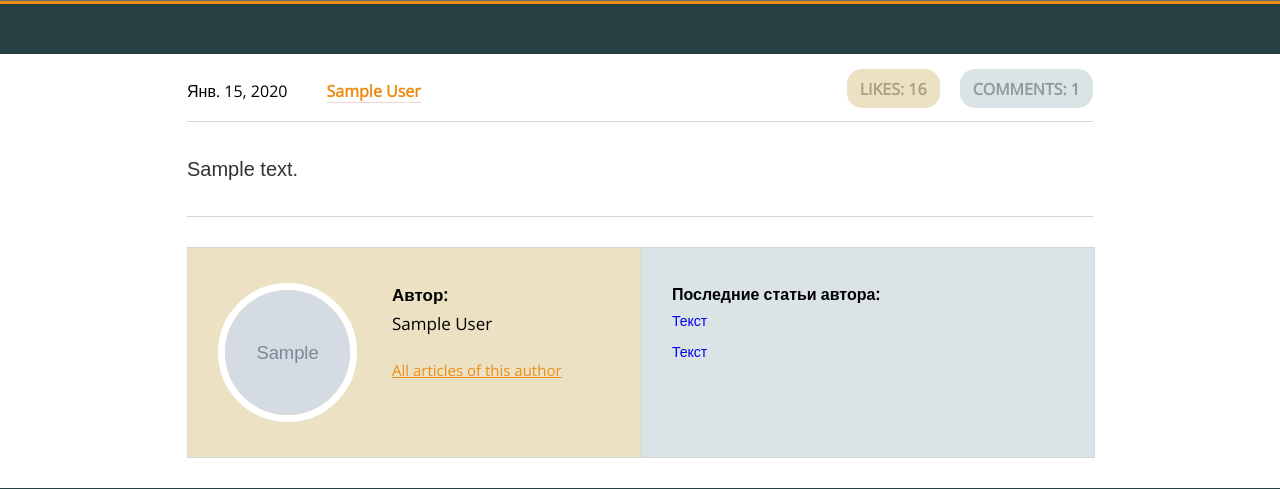
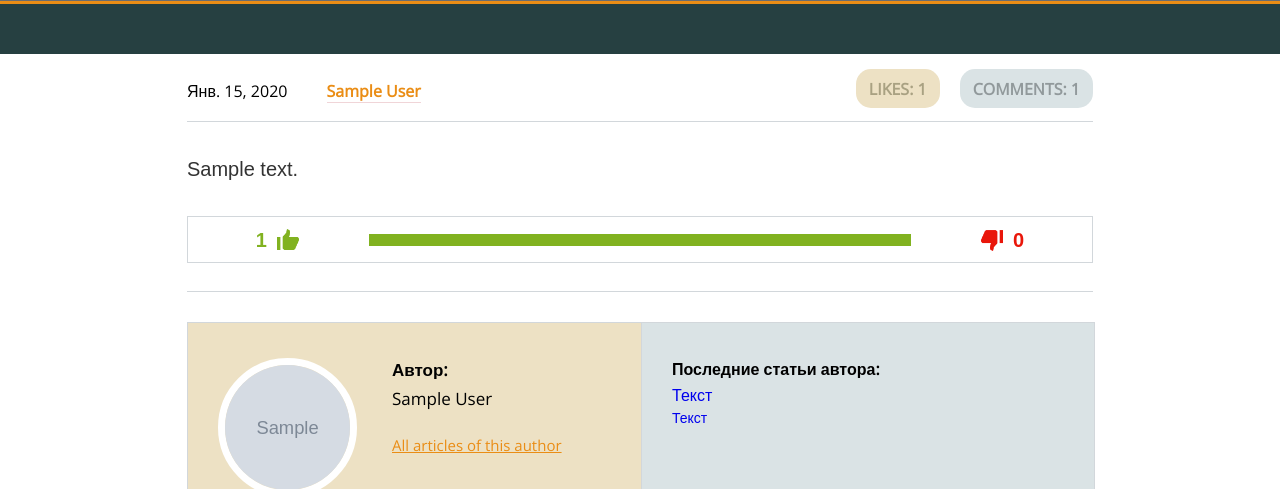
Before and after one commit to dzmitrybakunovich/django-blog, a Django app: page /articles/1 in a window 1280 px wide. Shown: the part 707-1196 px from the top of the page. Run offline with Django 3.2, Linux system fonts and the light colour scheme; a user stored in the database is signed in; tables that the repository leaves empty hold one stand-in row (values such as "Sample post"); grey boxes marked "Sample" are stand-in pictures; some libraries are stand-ins or nearby versions.

Commit message:
Add like/dislike feature and diagram

```diff
--- a/main_app/static/css/style.css
+++ b/main_app/static/css/style.css
@@ -1,3 +1,5 @@
+@import url(https://maxcdn.bootstrapcdn.com/font-awesome/4.7.0/css/font-awesome.min.css);
+
 @font-face {
     font-family: 'TT Norms';
         url('../fonts/TTNorms-Thin.woff2') format('woff2'),
@@ -176,7 +178,7 @@ input{
 .login-lb{
 	color: #fcac45;
 	position: absolute;
-	left: 308px;
+	left: 333px;
 	top: 9px;
 	opacity: 1;
 	transform: translateY(0);
@@ -191,7 +193,7 @@ input{
 label.password-lb{
 	color: #fcac45;
 	 position: absolute;
-	 left: 536px;
+	 left: 561px;
 	 top: 9px;
 	 opacity: 1;
 	 transform: translateY(0);
@@ -1153,3 +1155,114 @@ div.main_user_article:hover div.short_description {
 .cke_screen_reader_only{
 	display: none;
 }
+
+/* Like and Dislike */
+.like{
+	height: 100%;
+	width: 50%;
+	border: 1px solid #d2d7db;
+	display: flex;
+	transition: background-color 350ms;
+}
+
+.dislike{
+	height: 100%;
+	width: 50%;
+	border: 1px solid #d2d7db;
+	border-left: 0;
+	display: flex;
+	transition: background-color 250ms;
+}
+
+.like:hover, .dislike:hover{
+	background-color: #e6e6e6;
+}
+
+.like_it{
+	margin-left: 8px;
+	color: #81b220;
+}
+
+.dislike_it{
+	margin-left: 8px;
+	color: #e9160a;
+}
+
+.like_dislike{
+	width: 100%;
+	display: flex;
+	height: 45px;
+	margin-top: 30px;
+	margin-left: auto;
+	margin-right: auto;
+}
+
+.marks_diagram{
+	display: flex;
+	width: 100%;
+	height: 45px;
+	margin-top: 30px;
+	margin-left: auto;
+	margin-right: auto;
+}
+
+.like_diagram{
+	height: 100%;
+	width: 20%;
+	border: 1px solid #d2d7db;
+	border-right: 0;
+	display: flex;
+	transition: background-color 350ms;
+}
+
+.dislike_diagram{
+	height: 100%;
+	width: 20%;
+	border: 1px solid #d2d7db;
+	border-left: 0;
+	display: flex;
+	transition: background-color 250ms;
+}
+
+.text_in_marks{
+	margin: auto;
+	font-weight: bold;
+	display: flex;
+}
+
+.text_in_marks img{
+	width: 26px;
+	height: 26px;
+	margin: auto;
+}
+
+.text_in_marks p.left{
+	margin-right: 8px;
+	color: #81b220;
+}
+
+.text_in_marks p.right{
+	margin-left: 8px;
+	color: #e9160a;
+}
+
+.marks_statistics{
+	display:flex;
+	width: 60%;
+	height: 45px;
+	border: 1px solid #d2d7db;
+	border-left: 0;
+	border-right: 0;
+}
+
+.statistics_like{
+	margin: auto;
+	height: 12px;
+	background-color: #81b220;
+}
+
+.statistics_dislike{
+	margin: auto;
+	height: 12px;
+	background-color: #e9160a;
+}
--- a/main_app/templates/main_app/article.html
+++ b/main_app/templates/main_app/article.html
@@ -17,8 +17,7 @@
 </div>
     <div class="background_for_p__image" style="
         width: 100%;
-        height: 620px;">
-    </div>
+        height: 620px;"></div>
     <div class="qwertyul"style="
     background-color: #264041;
     width: 100%;
@@ -27,7 +26,6 @@
     border-top: 3px solid #ea8d15;"></div>
 
 <div class="blog" >
-
     <div class="blog_info">
         <span class="blog_data">{{ article.date.date }}</span>
         <a href="{% url 'user_profile' article.author.id %}" class="blog_author_name">
@@ -37,11 +35,72 @@
             <strong>COMMENTS: {{ comment.count }}</strong>
         </div>
         <div class="quantity_likes">
-            <strong>LIKES: 16</strong>
+            <strong>LIKES: {{ all_likes }}</strong>
         </div>
     </div>
     <div class="blog_text">
         <p>{{ article.text }}</p>
+        {% if request.user.is_authenticated %}
+            {% if is_liked %}
+                <div class="marks_diagram">
+                    {% for mark in marks %}
+                        {% if mark.is_liked %}
+                            <div class="like_diagram">
+                                <div class="text_in_marks">
+                                    <p class="left">{{ mark.count }}</p>
+                                    <img src="{% static 'css/like.png' %}">
+                                </div>
+                            </div>
+                        {% elif not mark.is_liked and marks|length == 1 %}
+                            <div class="like_diagram">
+                                <div class="text_in_marks">
+                                    <p class="left">0</p>
+                                    <img src="{% static 'css/like.png' %}">
+                                </div>
+                            </div>
+                        {% endif %}
+
+                        {% if forloop.counter == 1 %}
+                        <div class="marks_statistics">
+                            <div class="statistics_like" style="width: {{ like_percent }}%;"></div>
+                            <div class="statistics_dislike" style="width: {{ dislike_percent }}%;"></div>
+                        </div>
+                        {% endif %}
+
+                        {% if not mark.is_liked %}
+                            <div class="dislike_diagram">
+                                <div class="text_in_marks">
+                                    <img src="{% static 'css/dislike.png' %}">
+                                    <p class="right">{{ mark.count }}</p>
+                                </div>
+                            </div>
+                        {% elif mark.is_liked and marks|length == 1 %}
+                            <div class="dislike_diagram">
+                                <div class="text_in_marks">
+                                    <img src="{% static 'css/dislike.png' %}">
+                                    <p class="right">0</p>
+                                </div>
+                            </div>
+                        {% endif %}
+                    {% endfor %}
+                </div>
+            {% else %}
+                <div class="like_dislike">
+                    <a class="like" href="{% url 'add_like' article_id=article.id %}">
+                        <div class="text_in_marks">
+                            <img src="{% static 'css/like.png' %}">
+                            <p class="like_it">I LIKE IT</p>
+                        </div>
+                    </a>
+                    <a class="dislike" href="{% url 'add_dislike' article_id=article.id %}">
+                        <div class="text_in_marks">
+                            <img src="{% static 'css/dislike.png' %}">
+                            <p class="dislike_it">I DON'T LIKE IT</p>
+                        </div>
+                    </a>
+                </div>
+            {% endif %}
+        {% endif %}
     </div>
     <div class="authholder">
         <div class="author">
@@ -57,7 +116,7 @@
         </div>
         <div class="authmats">
             <strong>Последние статьи автора:</strong>
-                <p><a href="Add url">Текст</a></p>
+                <pt><a href="Add url">Текст</a></pt >
                 <p><a href="Add url">Текст</a></p>
         </div>
     </div>
--- a/main_app/urls.py
+++ b/main_app/urls.py
@@ -11,6 +11,8 @@ urlpatterns = [
     url(r'^profile/(?P<user_id>\d+)$', views.user_profile, name='user_profile'),
     url('post/new', views.new_article, name='new_post'),
     url('edit/profile', views.edit, name='edit_profile'),
+    url(r'^articles/(?P<article_id>\d+)/add_like/$', views.add_like, name='add_like'),
+    url(r'^articles/(?P<article_id>\d+)/add_dislike/$', views.add_dislike, name='add_dislike'),
     url(r'articles/user/(?P<user_id>\d+)$', views.article_created_by_user, name='article_created_by_user'),
 ]
 
--- a/main_app/views.py
+++ b/main_app/views.py
@@ -5,7 +5,7 @@ from django.utils import timezone
 import random
 
 from .forms import ArticleForm, CommentForm
-from .models import Article, Comment, CustomUser
+from .models import Article, Comment, Like, CustomUser
 
 
 def main_page(request):
@@ -34,6 +34,7 @@ def main_page(request):
 
 # page article with comments
 def page_article(request, article_id=1):
+    global dislike_percent
     AMOUNT_LAST_ARTICLES = 2
     if request.method == "POST":
         form = CommentForm(request.POST)
@@ -46,14 +47,45 @@ def page_article(request, article_id=1):
             return redirect('article_detail', id=article_id)
     else:
         form = CommentForm()
+
+    all_likes_in_article = Like.objects.filter(article_id=article_id).count()
+    if all_likes_in_article:
+        likes = Like.objects.filter(article_id=article_id, is_liked=True).count()
+        like_percent = likes*100/all_likes_in_article
+        dislikes = Like.objects.filter(article_id=article_id, is_liked=False).count()
+        dislike_percent = dislikes*100/all_likes_in_article
+    else:
+        like_percent = 0
+        dislike_percent = 0
     return render(
         request,
         'main_app/article.html',
         {
             'form': form,
             'article': Article.objects.get(id=article_id),
+            'is_liked': Like.objects.filter(article_id=article_id, user_id=request.user.id),
+            'all_likes': Like.objects.filter(article_id=article_id, is_liked=True).count(),
+            'marks': Like.objects.filter(article_id=article_id).values('is_liked').annotate(count=Count('is_liked')).order_by('-is_liked'),
+            'like_percent': round(like_percent),
+            'dislike_percent': round(dislike_percent),
             'comment': Comment.objects.filter(article_id=article_id).order_by('-date'),
         }
+    )
+
+
+def add_like(request, article_id):
+    Like.objects.create(user_id=request.user.id, article_id=article_id, is_liked=True)
+    return redirect(
+        'article_detail',
+        article_id=article_id
+    )
+
+
+def add_dislike(request, article_id):
+    Like.objects.create(user_id=request.user.id, article_id=article_id, is_liked=False)
+    return redirect(
+        'article_detail',
+        article_id=article_id
     )
 
 
```
Also changed, not shown: main_app/models.py (line endings or trailing spaces). Lines whose indentation alone changed are shown as unchanged.
